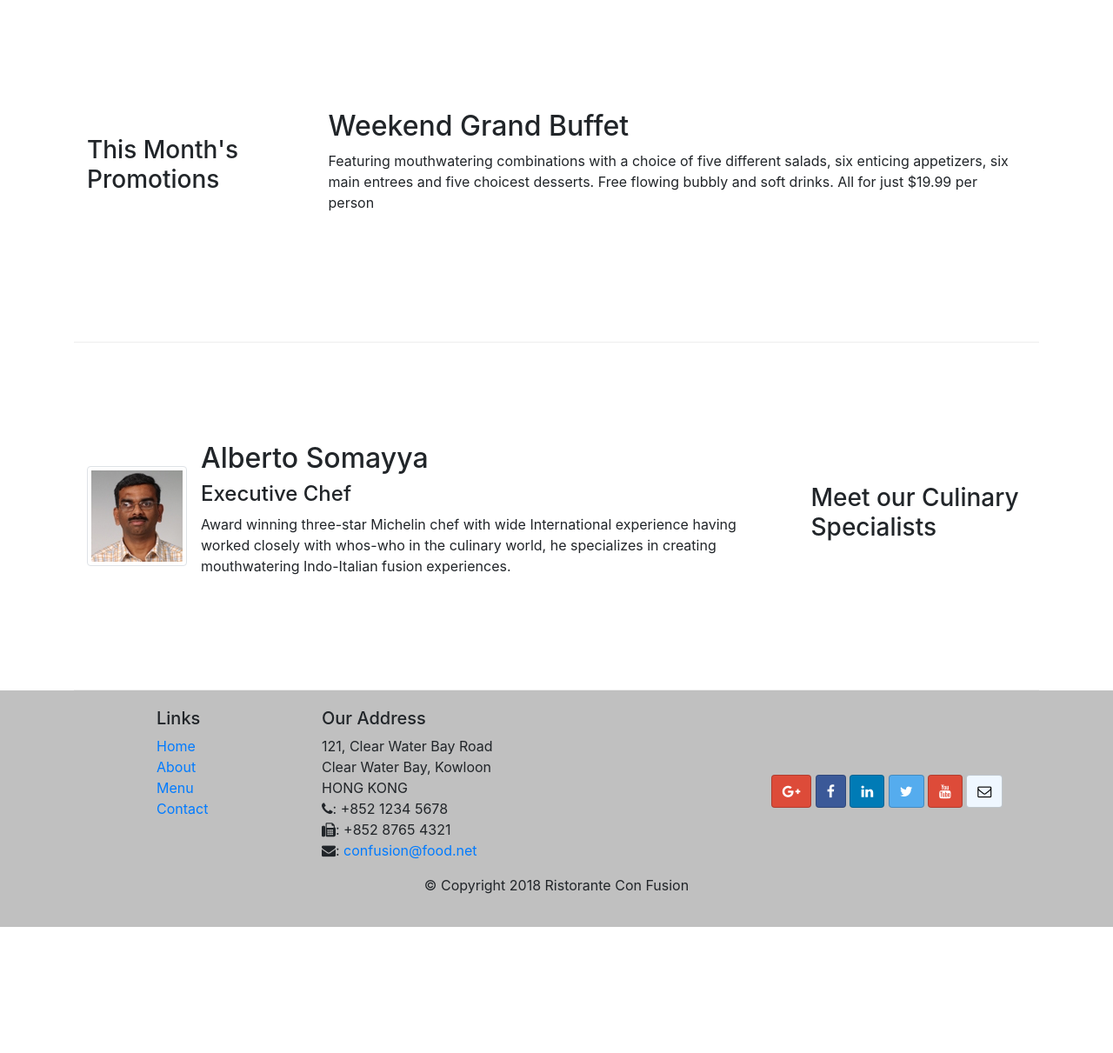
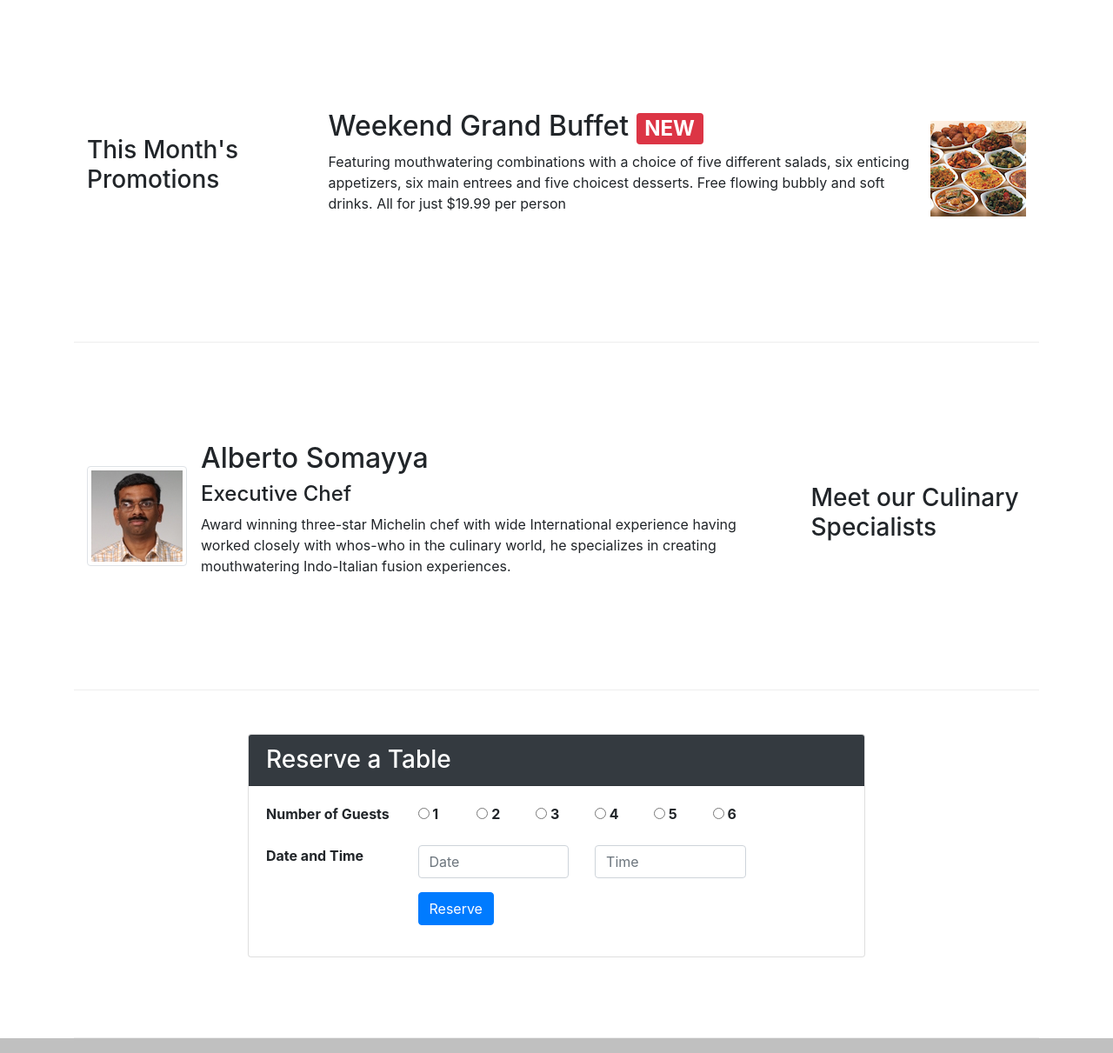
Before and after one commit to bahaayoussof/conFusion, a website: page index.html in a window 1280 px wide. Shown: the part 740-1951 px from the top of the page at 87% size. Before the commit the page ends 1806 px from the top, so only its background shows below. Drawn offline with nearby package versions, Linux system fonts and the light colour scheme.

Commit message:
Assignment 2

```diff
--- a/index.html
+++ b/index.html
@@ -54,8 +54,13 @@
                         lipsmacking creations will tickle your culinary senses!
                     </p>
                 </div>
-                <div class="col-12 col-sm align-self-center">
+                <div class="col-12 col-sm-3 align-self-center">
                     <img class="img-fluid" src="images/logo.png" alt="Ristorante Logo">
+                </div>
+                <!-- Adding Reserve table button -->
+                <div class="col-12 col-sm-3 align-self-center">
+                    <a href="#reservation" class="btn btn-warning btn-sm btn-block text-white" role="button">Reserve
+                        Table</a>
                 </div>
             </div>
         </div>
@@ -92,12 +97,21 @@
                 <h3>This Month's Promotions</h3>
             </div>
             <div class="col col-sm col-md">
-                <h2>Weekend Grand Buffet</h2>
-                <p class="d-none d-sm-block">
-                    Featuring mouthwatering combinations with a choice of five different salads, six enticing
-                    appetizers, six main entrees and five choicest desserts. Free flowing bubbly and soft drinks. All
-                    for just $19.99 per person
-                </p>
+                <div class="media">
+                    <div class="media-body">
+                        <h2 class="mt-0">
+                            Weekend Grand Buffet
+                            <span class="badge badge-danger">NEW</span>
+                        </h2>
+                        <p class="d-none d-sm-block">
+                            Featuring mouthwatering combinations with a choice of five different salads, six enticing
+                            appetizers, six main entrees and five choicest desserts. Free flowing bubbly and soft
+                            drinks. All
+                            for just $19.99 per person
+                        </p>
+                    </div>
+                    <img class="d-flex ml-3 img-thumbanil align-self-center" src="images/buffet.png" alt="Buffet">
+                </div>
             </div>
         </div>
         <!-- Third content row -->
@@ -116,6 +130,48 @@
                             Award winning three-star Michelin chef with wide International experience having worked
                             closely with whos-who in the culinary world, he specializes in creating mouthwatering
                             Indo-Italian fusion experiences.</p>
+                    </div>
+                </div>
+            </div>
+        </div>
+
+        <!-- Reservation form -->
+        <div class="row row-content justify-content-center" id="reservation">
+            <div class="col-12 col-sm-8">
+                <div class="card">
+                    <h3 class="card-header bg-dark text-white">Reserve a Table</h3>
+                    <div class="card-body">
+                        <dl class="row">
+                            <dt class="col-sm-3">Number of Guests</dt>
+                            <dt class="col-sm-7">
+                                <form class="row">
+                                    <label class="radio-inline col-2"><input type="radio" name="optRadio"> 1</label>
+                                    <label class="radio-inline col-2"><input type="radio" name="optRadio"> 2</label>
+                                    <label class="radio-inline col-2"><input type="radio" name="optRadio"> 3</label>
+                                    <label class="radio-inline col-2"><input type="radio" name="optRadio"> 4</label>
+                                    <label class="radio-inline col-2"><input type="radio" name="optRadio"> 5</label>
+                                    <label class="radio-inline col-2"><input type="radio" name="optRadio"> 6</label>
+                                </form>
+                            </dt>
+                        </dl>
+                        <dl class="row">
+                            <dt class="col-sm-3">Date and Time</dt>
+                            <dt class="col-sm-7">
+                                <div class="row">
+                                    <div class="col-sm-6">
+                                        <input class="form-control" type="text" name="date" id="date" placeholder="Date">
+                                    </div>
+                                    <div class="col-sm-6">
+                                        <input class="form-control" type="text" name="time" id="time" placeholder="Time">
+                                    </div>
+                                </div>
+                            </dt>
+                        </dl>
+                        <dl class="row">
+                            <div class="offset-sm-3 col-sm-10">
+                                <button type="submit" class="btn btn-primary">Reserve</button>
+                            </div>
+                        </dl>
                     </div>
                 </div>
             </div>
```
